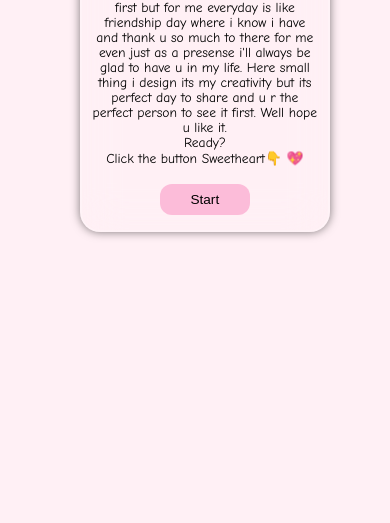
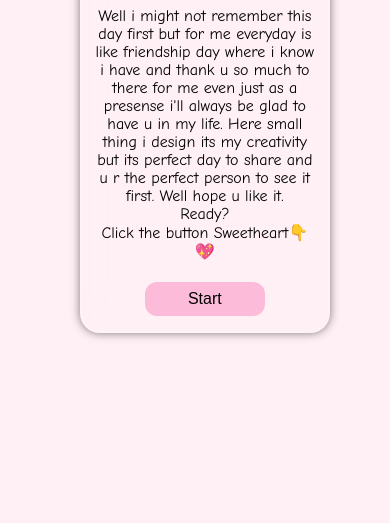
Before and after one commit to sormilabagui/blinkbean, a plain HTML site: page index.html in a window 390 px wide. Shown: the part 321-844 px from the top of the page. Drawn offline with Linux system fonts and the light colour scheme.

Commit message:
Update style.css

```diff
--- a/style.css
+++ b/style.css
@@ -53,6 +53,9 @@ button:hover {
   background-color: #ffb3ba;
 }
 @media screen and (max-width: 768px) {
+    body{
+      background-position:inherit;
+    }
     .container, .section{
         width: 90%;
         padding: 15px;
@@ -63,43 +66,46 @@ button:hover {
     }
 
     .container p, .section p {
-        font-size: 0.9rem;
+        font-size: 1.5rem;
     }
 
     .section img{
-        width: 60%;
+        width: 80%;
         height: auto;
     }
 
     button {
-        width: 100px;
+        width: 170px;
         padding: 10px;
         margin: 5px;
-        font-size: 0.9rem;
+        font-size: 1.3rem;
     }
 }
 
 @media screen and (max-width: 480px) {
+  body{
+      background-position:inherit;
+    }
     .container, .section {
         width: 95%;
         padding: 10px;
     }
 
     .container h1, .section h1 {
-        font-size: 1.3rem;
+        font-size: 2rem;
     }
 
     .container p, .section p {
-        font-size: 0.85rem;
+        font-size: 1rem;
     }
 
     .section img {
-        width: 70%;
+        width: 90%;
     }
 
     button {
-        width: 90px;
+        width: 120px;
         padding: 8px;
-        font-size: 0.85rem;
+        font-size: 1rem;
     }
 }
```
